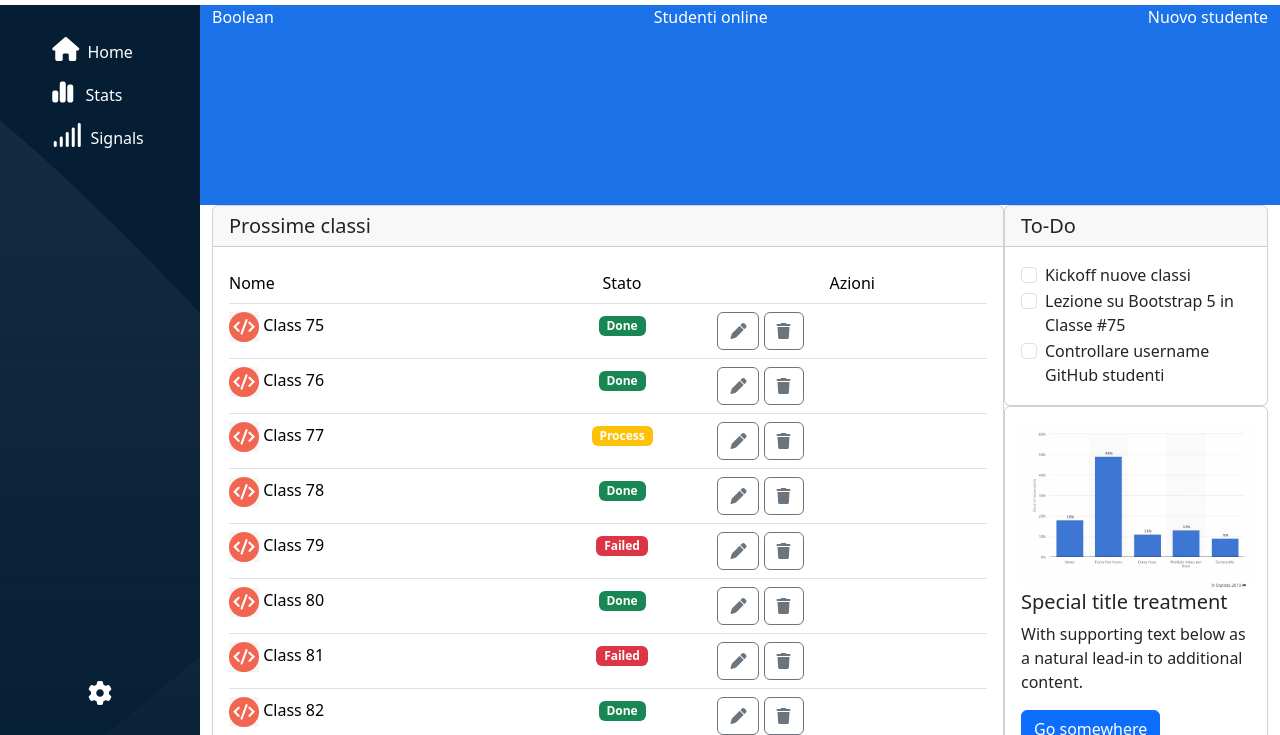
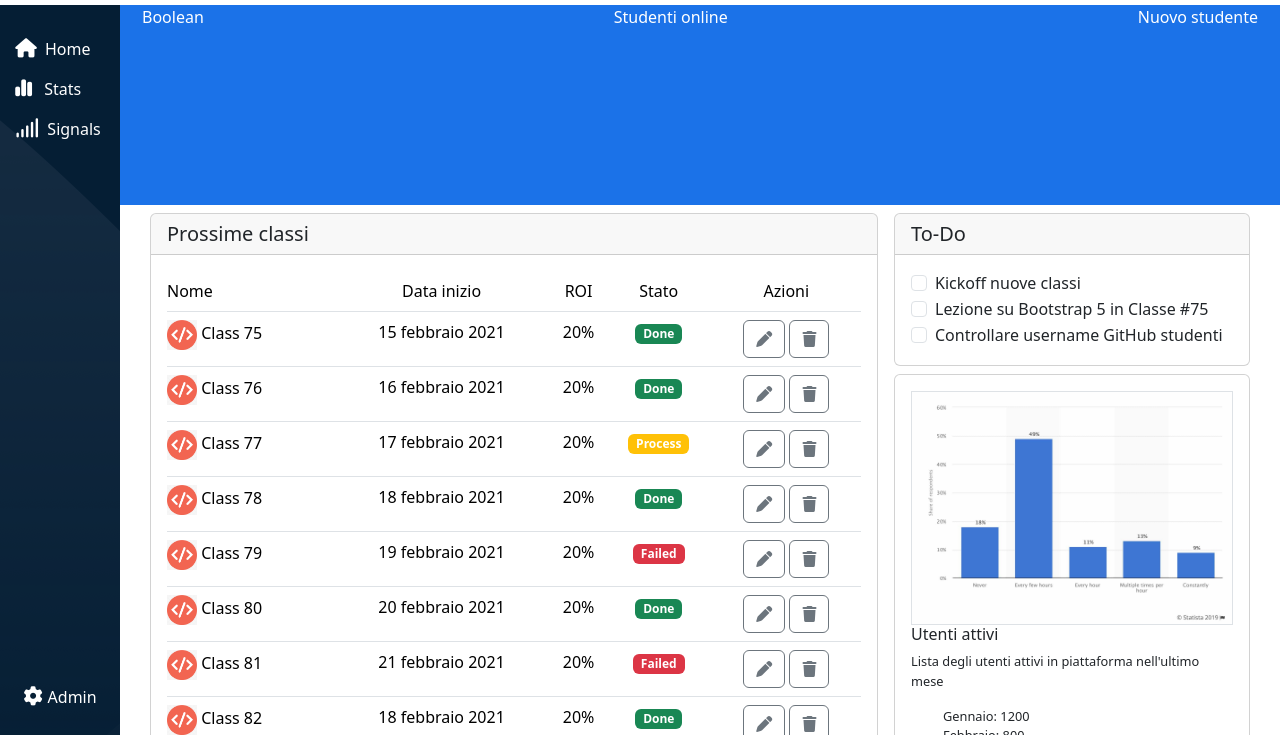
Before and after one commit to mirkosorrentino/html-css-bootstrap-dashboard, a plain HTML site: page index.html in a window 1280 px wide. Shown: the part 65-800 px from the top of the page. Drawn offline with nearby package versions, Linux system fonts and the light colour scheme.

Commit message:
Pre-hotwell

```diff
--- a/css/responsiveness.css
+++ b/css/responsiveness.css
@@ -1,5 +1,5 @@
 @media screen and (min-width: 992px) {
     :root {
-        --sidebar-width: 200px;
+        --sidebar-width: 120px;
     }
 }
--- a/css/style.css
+++ b/css/style.css
@@ -27,9 +27,11 @@ li>a {
     --red-tag: #DC3545;
     --sidebar-color: #051E34;
     --actions-color: #6C757D;
+    --form-bg-color: #E5E5E5;
+    --form-text-color: #8A8A8A;
     /* sizes */
     --header-height: 70px;
-    --sidebar-width: 90px;
+    --sidebar-width: 70px;
 }
 
 /* COMMON */
@@ -53,6 +55,11 @@ header {
     width: 60px;
 }
 
+.ms_form {
+    color: var(--form-text-color);
+    padding: 2rem 1rem;
+}
+
 .ms_bell {
     color: var(--bell-color);
 }
@@ -72,8 +79,12 @@ header {
 }
 
 .ms_sidebar-symbols {
-    font-size: 1.5rem;
+    font-size: 1.2rem;
     color: inherit;
+}
+
+.ms_admin {
+    font-size: 1rem;
 }
 /* end sidebar */
 
@@ -98,6 +109,10 @@ header {
     vertical-align: middle;
 }
 
+.ms_card {
+    margin: 0.5rem;
+}
+
 td>.ms_77-class-color {
     color: white !important;
 }
@@ -105,4 +120,22 @@ td>.ms_77-class-color {
 .table>:not(caption)>*>* {
     padding: 0.5rem 0 !important;
 }
+
+.ms_graph {
+    width: 100%;
+    border: 1px solid #dee2e6;;
+}
+
+.ms_card-title {
+    font-size: 1rem;
+    font-weight: 400;
+}
+
+.ms_card-text {
+    font-size: .8rem;
+}
+
+.ms_active-users>li {
+    font-size: .8rem;
+}
 /* end dashboard */
--- a/index.html
+++ b/index.html
@@ -27,9 +27,10 @@
                     <img src="img/logo.svg" alt="Boolean big logo" class="d-none d-lg-inline-block">
                 </a>
                 <!-- form -->
-                <div class="mb-3">
-                    <input type="text" class="form-control ms_header_form" placeholder="Prova a cercare: Lezioni di Laravel">
-                  </div>
+                <div class="input-group mb-3 ms_form">
+                    <span class="input-group-text" id="basic-addon1"><i class="fa-solid fa-magnifying-glass"></i></span>
+                    <input type="text" class="form-control" placeholder="Username" aria-label="Username" aria-describedby="basic-addon1">
+                </div>
                 <!-- end form -->
                 <i class="fa-solid fa-bell ms_bell"></i>
             </div>
@@ -60,8 +61,9 @@
                         </a>
                     </li>
                 </ul>
-                <a href="" class="ms_sidebar-symbols text-center">
+                <a href="" class="ms_sidebar-symbols text-center text-decoration-none">
                     <i class="fa-solid fa-gear"></i>
+                    <span class="d-none d-lg-inline-block ms_admin">Admin</span>
                 </a>
             </section>
             <!-- end sidebar -->
@@ -81,9 +83,9 @@
                 <section class="ms_dashboard">
                     <div class="container">
                         <div class="grid d-lg-flex flex-lg-wrap">
-                            <div class="col-lg-9">
+                            <div class="col-lg-8">
                                 <!-- next classes -->
-                                <div class="card">
+                                <div class="card ms_card">
                                     <h5 class="card-header">Prossime classi</h5>
                                     <div class="card-body">
                                       <!-- table -->
@@ -91,6 +93,8 @@
                                         <thead>
                                           <tr>
                                             <td scope="col" colspan="2">Nome</td>
+                                            <td scope="col" class="d-none d-md-table-cell text-center">Data inizio</td>
+                                            <td scope="col" class="d-none d-md-table-cell text-center">ROI</td>
                                             <td scope="col" class="text-center">Stato</td>
                                             <td scope="col" class="text-center">Azioni</td>
                                           </tr>
@@ -100,10 +104,16 @@
                                             <td colspan="2">
                                                 <img src="img/class-avatar.jpg" alt="Class avatar" class="ms_class-avatar"> Class 75
                                             </td>
+                                            <td class="text-center d-none d-md-table-cell">
+                                                15 febbraio 2021
+                                            </td>
+                                            <td class="text-center d-none d-md-table-cell">
+                                                20%
+                                            </td>
                                             <td class="text-center">
                                                 <span class="badge text-bg-success">Done</span>
                                             </td>
-                                            <td>
+                                            <td class="text-center">
                                                 <button type="button" class="btn btn-outline-secondary"><i class="fa-solid fa-pen"></i></button>
                                                 <button type="button" class="btn btn-outline-secondary"><i class="fa-solid fa-trash"></i></button>
                                             </td>
@@ -112,10 +122,16 @@
                                             <td colspan="2">
                                                 <img src="img/class-avatar.jpg" alt="Class avatar" class="ms_class-avatar"> Class 76
                                             </td>
+                                            <td class="text-center d-none d-md-table-cell">
+                                                16 febbraio 2021
+                                            </td>
+                                            <td class="text-center d-none d-md-table-cell">
+                                                20%
+                                            </td>
                                             <td class="text-center">
                                                 <span class="badge text-bg-success">Done</span>
                                             </td>
-                                            <td>
+                                            <td class="text-center">
                                                 <button type="button" class="btn btn-outline-secondary"><i class="fa-solid fa-pen"></i></button>
                                                 <button type="button" class="btn btn-outline-secondary"><i class="fa-solid fa-trash"></i></button>
                                             </td>
@@ -124,11 +140,17 @@
                                             <td colspan="2">
                                                 <img src="img/class-avatar.jpg" alt="Class avatar" class="ms_class-avatar"> Class 77
                                             </td>
+                                            <td class="text-center d-none d-md-table-cell">
+                                                17 febbraio 2021
+                                            </td>
+                                            <td class="text-center d-none d-md-table-cell">
+                                                20%
+                                            </td>
                                             <td class="text-center">
                                                 <span class="badge text-bg-warning ms_77-class-color">Process
                                                 </span>
                                             </td>
-                                            <td>
+                                            <td class="text-center">
                                                 <button type="button" class="btn btn-outline-secondary"><i class="fa-solid fa-pen"></i></button>
                                                 <button type="button" class="btn btn-outline-secondary"><i class="fa-solid fa-trash"></i></button>
                                             </td>
@@ -137,10 +159,16 @@
                                             <td colspan="2">
                                                 <img src="img/class-avatar.jpg" alt="Class avatar" class="ms_class-avatar"> Class 78
                                             </td>
+                                            <td class="text-center d-none d-md-table-cell">
+                                                18 febbraio 2021
+                                            </td>
+                                            <td class="text-center d-none d-md-table-cell">
+                                                20%
+                                            </td>
                                             <td class="text-center">
                                                 <span class="badge text-bg-success">Done</span>
                                             </td>
-                                            <td>
+                                            <td class="text-center">
                                                 <button type="button" class="btn btn-outline-secondary"><i class="fa-solid fa-pen"></i></button>
                                                 <button type="button" class="btn btn-outline-secondary"><i class="fa-solid fa-trash"></i></button>
                                             </td>
@@ -149,10 +177,16 @@
                                             <td colspan="2">
                                                 <img src="img/class-avatar.jpg" alt="Class avatar" class="ms_class-avatar"> Class 79
                                             </td>
+                                            <td class="text-center d-none d-md-table-cell">
+                                                19 febbraio 2021
+                                            </td>
+                                            <td class="text-center d-none d-md-table-cell">
+                                                20%
+                                            </td>
                                             <td class="text-center">
                                                 <span class="badge text-bg-danger">Failed</span>
                                             </td>
-                                            <td>
+                                            <td class="text-center">
                                                 <button type="button" class="btn btn-outline-secondary"><i class="fa-solid fa-pen"></i></button>
                                                 <button type="button" class="btn btn-outline-secondary"><i class="fa-solid fa-trash"></i></button>
                                             </td>
@@ -161,10 +195,16 @@
                                             <td colspan="2">
                                                 <img src="img/class-avatar.jpg" alt="Class avatar" class="ms_class-avatar"> Class 80
                                             </td>
+                                            <td class="text-center d-none d-md-table-cell">
+                                                20 febbraio 2021
+                                            </td>
+                                            <td class="text-center d-none d-md-table-cell">
+                                                20%
+                                            </td>
                                             <td class="text-center">
                                                 <span class="badge text-bg-success">Done</span>
                                             </td>
-                                            <td>
+                                            <td class="text-center">
                                                 <button type="button" class="btn btn-outline-secondary"><i class="fa-solid fa-pen"></i></button>
                                                 <button type="button" class="btn btn-outline-secondary"><i class="fa-solid fa-trash"></i></button>
                                             </td>
@@ -173,10 +213,16 @@
                                             <td colspan="2">
                                                 <img src="img/class-avatar.jpg" alt="Class avatar" class="ms_class-avatar"> Class 81
                                             </td>
+                                            <td class="text-center d-none d-md-table-cell">
+                                                21 febbraio 2021
+                                            </td>
+                                            <td class="text-center d-none d-md-table-cell">
+                                                20%
+                                            </td>
                                             <td class="text-center">
                                                 <span class="badge text-bg-danger">Failed</span>
                                             </td>
-                                            <td>
+                                            <td class="text-center">
                                                 <button type="button" class="btn btn-outline-secondary"><i class="fa-solid fa-pen"></i></button>
                                                 <button type="button" class="btn btn-outline-secondary"><i class="fa-solid fa-trash"></i></button>
                                             </td>
@@ -185,10 +231,16 @@
                                             <td colspan="2">
                                                 <img src="img/class-avatar.jpg" alt="Class avatar" class="ms_class-avatar"> Class 82
                                             </td>
+                                            <td class="text-center d-none d-md-table-cell">
+                                                18 febbraio 2021
+                                            </td>
+                                            <td class="text-center d-none d-md-table-cell">
+                                                20%
+                                            </td>
                                             <td class="text-center">
                                                 <span class="badge text-bg-success">Done</span>
                                             </td>
-                                            <td>
+                                            <td class="text-center">
                                                 <button type="button" class="btn btn-outline-secondary"><i class="fa-solid fa-pen"></i></button>
                                                 <button type="button" class="btn btn-outline-secondary"><i class="fa-solid fa-trash"></i></button>
                                             </td>
@@ -200,7 +252,7 @@
                                 </div>
 
                                 <!-- FAQ -->
-                                <div class="card">
+                                <div class="card ms_card">
                                     <h5 class="card-header">F.A.Q.</h5>
                                     <div class="card-body">
                                         <div class="accordion" id="accordionExample">
@@ -249,8 +301,8 @@
                                 </div>
                             </div>
                             <!-- To-do -->
-                            <div class="col-lg-3">
-                                <div class="card">
+                            <div class="col-lg-4">
+                                <div class="card ms_card">
                                     <h5 class="card-header">To-Do</h5>
                                     <div class="card-body">
                                         <div class="form-check">
@@ -275,12 +327,16 @@
                                 </div>
 
                                 <!-- Graph -->
-                                <div class="card">
+                                <div class="card ms_card">
                                     <div class="card-body">
-                                        <img src="img/stats.jpeg" alt="Statistical graph">
-                                      <h5 class="card-title">Special title treatment</h5>
-                                      <p class="card-text">With supporting text below as a natural lead-in to additional content.</p>
-                                      <a href="#" class="btn btn-primary">Go somewhere</a>
+                                        <img src="img/stats.jpeg" alt="Statistical graph" class="ms_graph">
+                                      <h5 class="card-title ms_card-title">Utenti attivi</h5>
+                                      <p class="card-text ms_card-text">Lista degli utenti attivi in piattaforma nell'ultimo mese</p>
+                                      <ul class="ms_active-users">
+                                        <li>Gennaio: 1200</li>
+                                        <li>Febbraio: 800</li>
+                                        <li>Marzo: 1500</li>
+                                      </ul>
                                     </div>
                                 </div>
                             </div>
```
